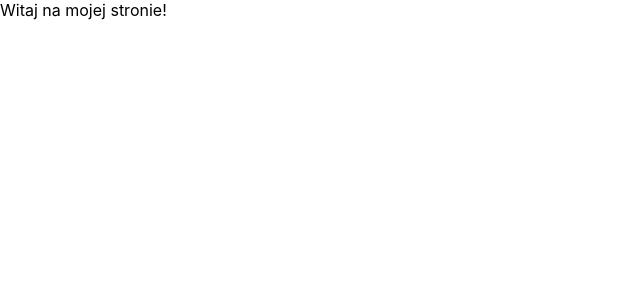
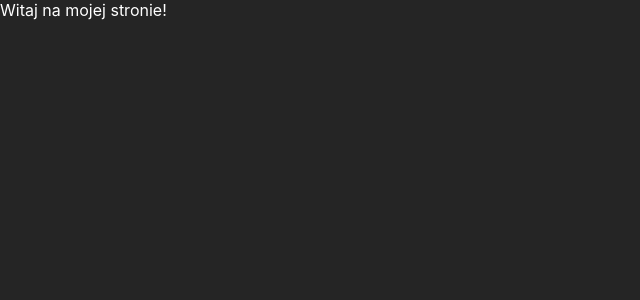
Before and after one commit to MnichMaciej/react_test, a React (Create React App) app: page / in a window 1280 px wide. Shown: the top 300 px of the page, without its empty margins (0-640 px from the left). Built offline with nearby package versions, Linux system fonts and the light colour scheme.

Commit message:
First use of Sass

```diff
--- a/src/App.js
+++ b/src/App.js
@@ -3,7 +3,7 @@ import './App.scss';
 
 function App() {
   return (
-    <div class="title">
+    <div class="App">
       Witaj na mojej stronie!
     </div>
   );
--- a/src/App.scss
+++ b/src/App.scss
@@ -1,38 +1,8 @@
+$backgroundColor: #252525;
+$fontColor: #ffffff;
 .App {
-    text-align: center;
+    width: 100vw;
+    height: 100vh;
+    background-color: $backgroundColor;
+    color: $fontColor;
 }
-
-.App-logo {
-    height: 40vmin;
-    pointer-events: none;
-}
-
-@media (prefers-reduced-motion: no-preference) {
-    .App-logo {
-        animation: App-logo-spin infinite 20s linear;
-    }
-}
-
-.App-header {
-    background-color: #282c34;
-    min-height: 100vh;
-    display: flex;
-    flex-direction: column;
-    align-items: center;
-    justify-content: center;
-    font-size: calc(10px + 2vmin);
-    color: white;
-}
-
-.App-link {
-    color: #61dafb;
-}
-
-@keyframes App-logo-spin {
-    from {
-        transform: rotate(0deg);
-    }
-    to {
-        transform: rotate(360deg);
-    }
-}
```
